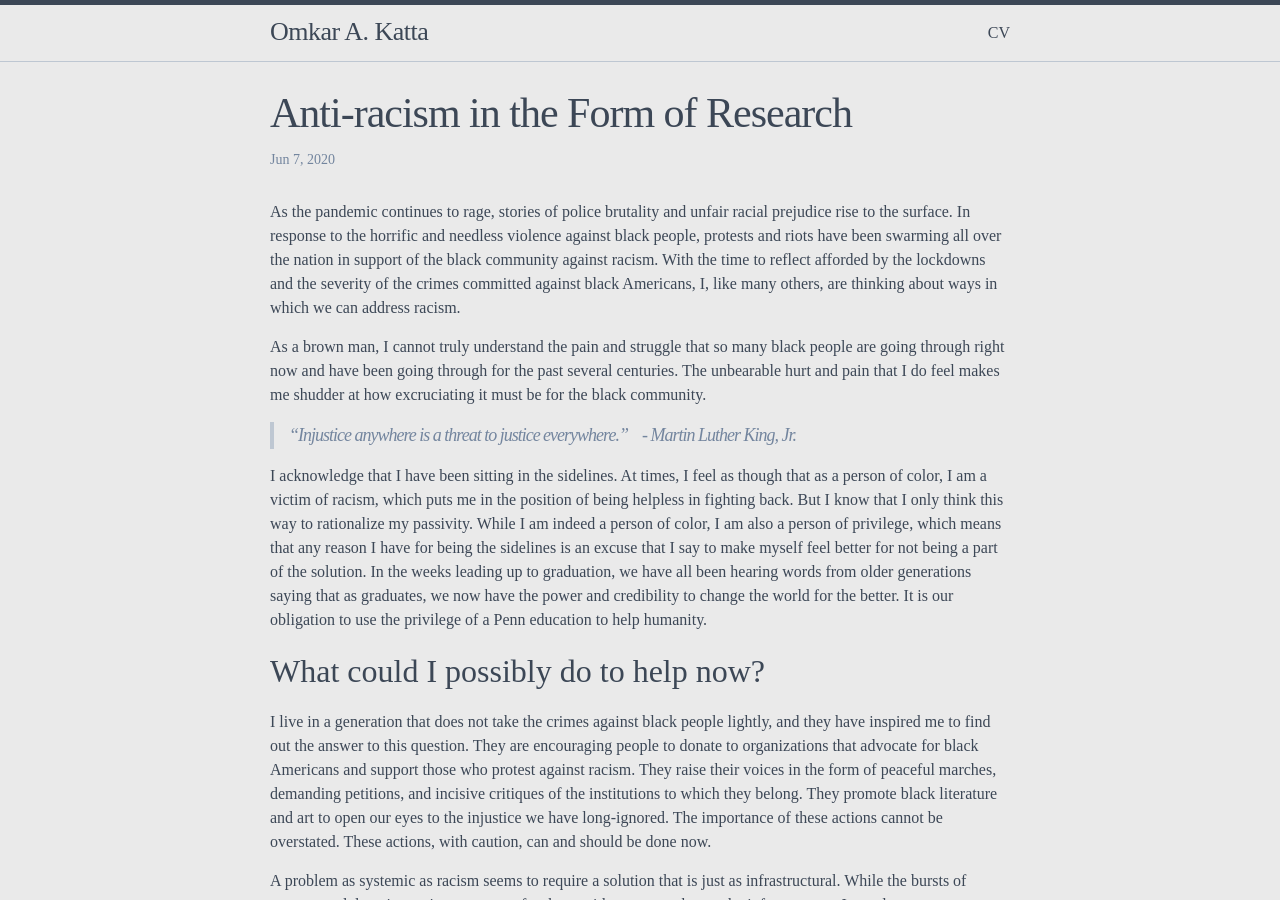
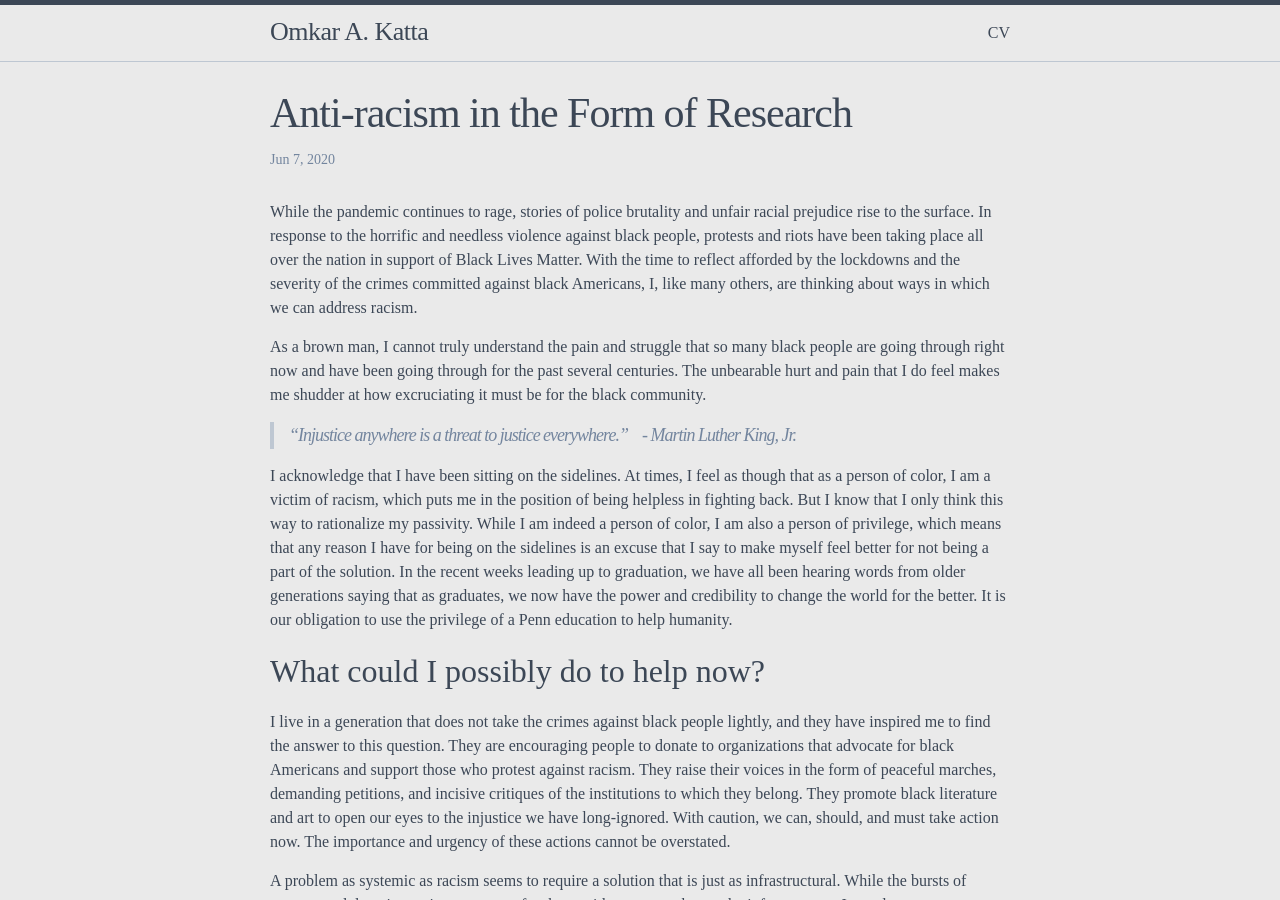
Before and after one commit to omkarakatta/omkarakatta.github.io, a Jekyll site: the page built from _posts/2020-06-07-anti-racism-in-the-form-of-research.markdown, in a window 1280 px wide and 900 px high. Built offline with Jekyll 4.4.1, drawn with Linux system fonts in a browser that asks for light colours; nearby versions of some CDN libraries; formulas are drawn with MathJax 3.

Commit message:
edit to post

```diff
--- a/_posts/2020-06-07-anti-racism-in-the-form-of-research.markdown
+++ b/_posts/2020-06-07-anti-racism-in-the-form-of-research.markdown
@@ -6,17 +6,17 @@ tags: research personal thoughts racism
 hidden: false
 ---
 
-As the pandemic continues to rage, stories of police brutality and unfair racial prejudice rise to the surface. In response to the horrific and needless violence against black people, protests and riots have been swarming all over the nation in support of the black community against racism. With the time to reflect afforded by the lockdowns and the severity of the crimes committed against black Americans, I, like many others, are thinking about ways in which we can address racism.
+While the pandemic continues to rage, stories of police brutality and unfair racial prejudice rise to the surface. In response to the horrific and needless violence against black people, protests and riots have been taking place all over the nation in support of Black Lives Matter. With the time to reflect afforded by the lockdowns and the severity of the crimes committed against black Americans, I, like many others, are thinking about ways in which we can address racism.
 
 As a brown man, I cannot truly understand the pain and struggle that so many black people are going through right now and have been going through for the past several centuries. The unbearable hurt and pain that I do feel makes me shudder at how excruciating it must be for the black community.
 
 > "Injustice anywhere is a threat to justice everywhere." &nbsp;&nbsp; - Martin Luther King, Jr.
 
-I acknowledge that I have been sitting in the sidelines. At times, I feel as though that as a person of color, I am a victim of racism, which puts me in the position of being helpless in fighting back. But I know that I only think this way to rationalize my passivity. While I am indeed a person of color, I am also a person of privilege, which means that any reason I have for being the sidelines is an excuse that I say to make myself feel better for not being a part of the solution. In the weeks leading up to graduation, we have all been hearing words from older generations saying that as graduates, we now have the power and credibility to change the world for the better. It is our obligation to use the privilege of a Penn education to help humanity.
+I acknowledge that I have been sitting on the sidelines. At times, I feel as though that as a person of color, I am a victim of racism, which puts me in the position of being helpless in fighting back. But I know that I only think this way to rationalize my passivity. While I am indeed a person of color, I am also a person of privilege, which means that any reason I have for being on the sidelines is an excuse that I say to make myself feel better for not being a part of the solution. In the recent weeks leading up to graduation, we have all been hearing words from older generations saying that as graduates, we now have the power and credibility to change the world for the better. It is our obligation to use the privilege of a Penn education to help humanity.
 
 ## What could I possibly do to help now?
 
-I live in a generation that does not take the crimes against black people lightly, and they have inspired me to find out the answer to this question. They are encouraging people to donate to organizations that advocate for black Americans and support those who protest against racism. They raise their voices in the form of peaceful marches, demanding petitions, and incisive critiques of the institutions to which they belong. They promote black literature and art to open our eyes to the injustice we have long-ignored. The importance of these actions cannot be overstated. These actions, with caution, can and should be done now.
+I live in a generation that does not take the crimes against black people lightly, and they have inspired me to find the answer to this question. They are encouraging people to donate to organizations that advocate for black Americans and support those who protest against racism. They raise their voices in the form of peaceful marches, demanding petitions, and incisive critiques of the institutions to which they belong. They promote black literature and art to open our eyes to the injustice we have long-ignored. With caution, we can, should, and must take action now. The importance and urgency of these actions cannot be overstated.
 
 A problem as systemic as racism seems to require a solution that is just as infrastructural. While the bursts of protests and donations raise awareness for those with power to change the infrastructure, I wonder: as someone who has no direct influence on infrastructure at the current moment, how can I complement these high-impact, short-term actions with sustained and persistent support of the black community?
 
```
